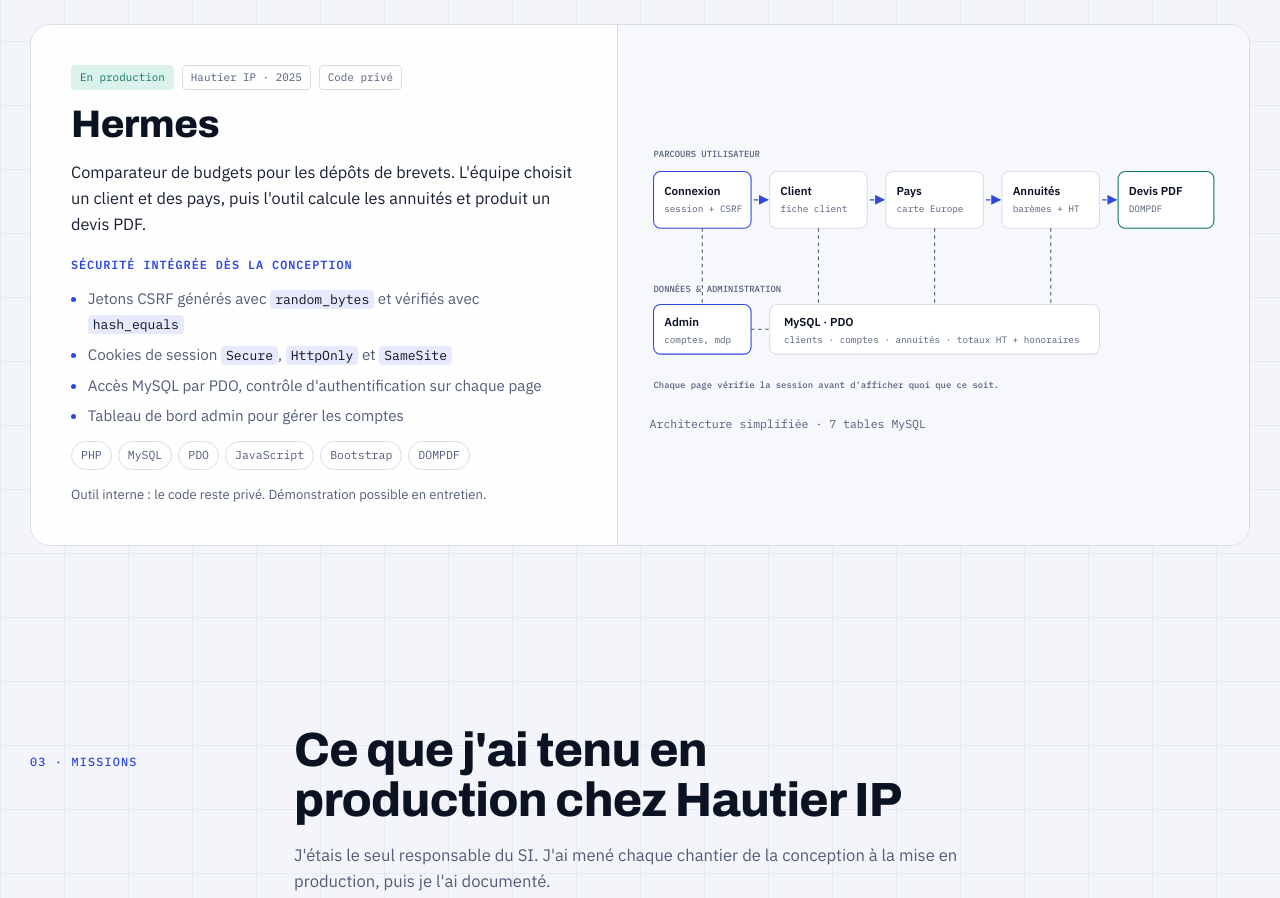
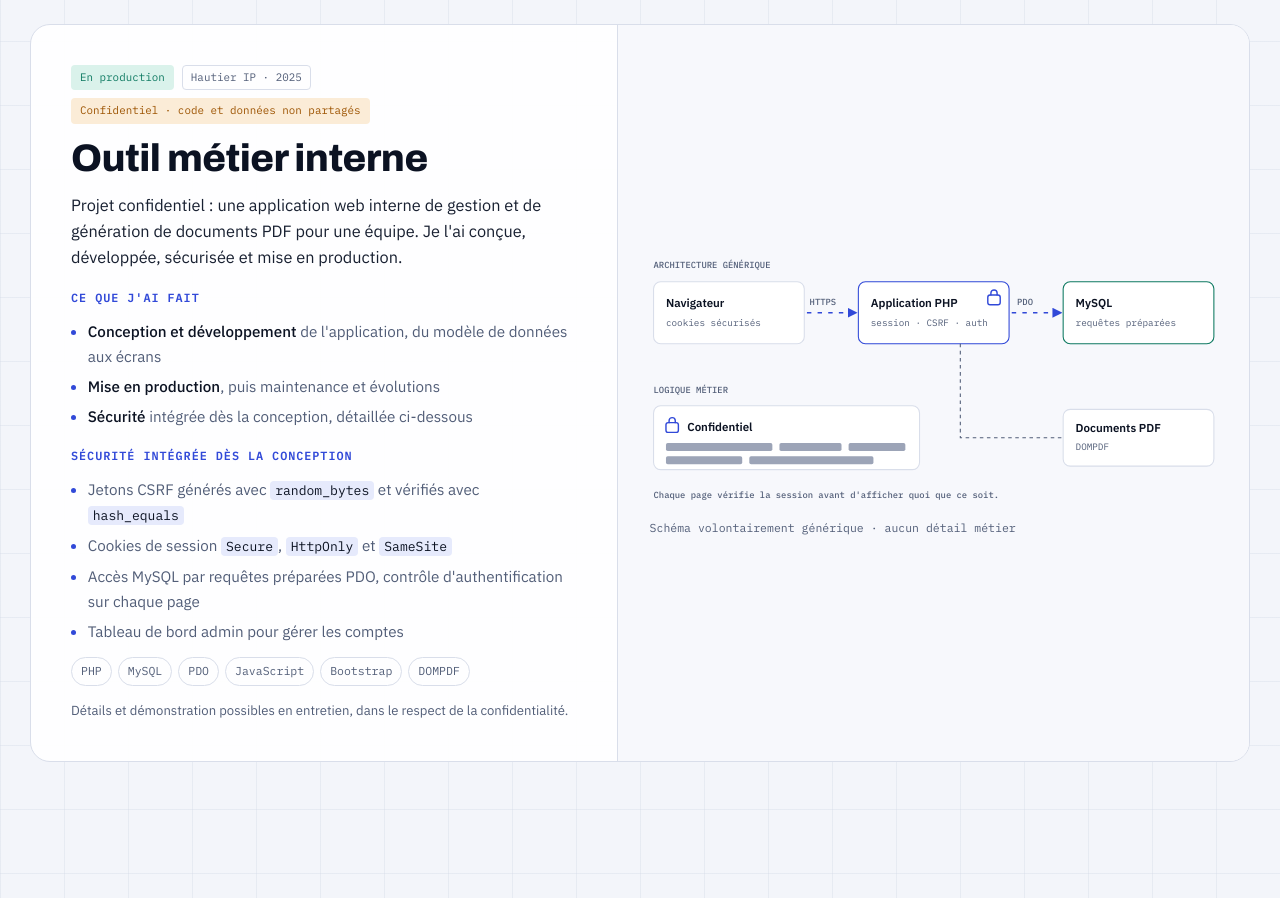
Before and after one commit to MamadouPapa/portfoliio, a plain HTML site: page index.html in a window 1280 px wide. Shown: the part 3991-4889 px from the top of the page. Drawn offline with Linux system fonts and the light colour scheme.

Commit message:
refactor: present the internal production app as a confidential project
Remove the internal name and business workflow details from the project
card, console output and missions (FR/EN), replace the user-journey diagram
with a generic browser/PHP/MySQL architecture, and update both CVs.

```diff
--- a/index.html
+++ b/index.html
@@ -324,6 +324,9 @@ section { padding-block: clamp(56px, 7vw, 96px); scroll-margin-top: 64px; }
 .d-flow { stroke: var(--accent); stroke-width: 1.6; fill: none; stroke-dasharray: 5 7; animation: flow 1.6s linear infinite; }
 .d-lab { fill: var(--muted); font: 500 10px var(--font-mono); }
 .d-head { fill: var(--accent); }
+.d-lock { fill: none; stroke: var(--accent); stroke-width: 1.6; stroke-linecap: round; }
+.d-redact { fill: color-mix(in srgb, var(--muted) 45%, var(--line)); }
+.badge.conf { border-color: transparent; background: var(--warn-soft); color: var(--warn); }
 @keyframes flow { to { stroke-dashoffset: -24; } }
 .caption { font-family: var(--font-mono); font-size: .72rem; color: var(--muted); }
 @media (max-width: 960px) { .project { grid-template-columns: minmax(0, 1fr); } .project-visual { border-left: 0; border-top: 1px solid var(--line); } }
@@ -697,39 +700,45 @@ footer a:hover { color: var(--ink); }
 
       <article class="project reveal">
         <div class="project-body">
-          <div class="project-meta"><span class="badge ok">En production</span><span class="badge">Hautier IP · 2025</span><span class="badge">Code privé</span></div>
-          <h3>Hermes</h3>
-          <p class="lede">Comparateur de budgets pour les dépôts de brevets. L'équipe choisit un client et des pays, puis l'outil calcule les annuités et produit un devis PDF.</p>
+          <div class="project-meta"><span class="badge ok">En production</span><span class="badge">Hautier IP · 2025</span><span class="badge conf">Confidentiel · code et données non partagés</span></div>
+          <h3>Outil métier interne</h3>
+          <p class="lede">Projet confidentiel : une application web interne de gestion et de génération de documents PDF pour une équipe. Je l'ai conçue, développée, sécurisée et mise en production.</p>
+          <h4>Ce que j'ai fait</h4>
+          <ul>
+            <li><strong>Conception et développement</strong> de l'application, du modèle de données aux écrans</li>
+            <li><strong>Mise en production</strong>, puis maintenance et évolutions</li>
+            <li><strong>Sécurité</strong> intégrée dès la conception, détaillée ci-dessous</li>
+          </ul>
           <h4>Sécurité intégrée dès la conception</h4>
           <ul>
             <li>Jetons CSRF générés avec <code>random_bytes</code> et vérifiés avec <code>hash_equals</code></li>
             <li>Cookies de session <code>Secure</code>, <code>HttpOnly</code> et <code>SameSite</code></li>
-            <li>Accès MySQL par PDO, contrôle d'authentification sur chaque page</li>
+            <li>Accès MySQL par requêtes préparées PDO, contrôle d'authentification sur chaque page</li>
             <li>Tableau de bord admin pour gérer les comptes</li>
           </ul>
           <div class="stack"><span>PHP</span><span>MySQL</span><span>PDO</span><span>JavaScript</span><span>Bootstrap</span><span>DOMPDF</span></div>
-          <p class="note">Outil interne : le code reste privé. Démonstration possible en entretien.</p>
+          <p class="note">Détails et démonstration possibles en entretien, dans le respect de la confidentialité.</p>
         </div>
         <div class="project-visual">
-          <div class="diagram" role="img" aria-label="Schéma du parcours Hermes : connexion, client, pays, annuités, devis PDF, avec une base MySQL et un tableau de bord admin">
-            <svg viewBox="0 0 640 300" xmlns="http://www.w3.org/2000/svg">
+          <div class="diagram" role="img" aria-label="Architecture générique : un navigateur échange en HTTPS avec une application PHP protégée (session, CSRF, authentification), qui accède à MySQL par requêtes préparées et produit des documents PDF. La logique métier reste confidentielle.">
+            <svg viewBox="0 0 640 290" xmlns="http://www.w3.org/2000/svg">
               <defs><marker id="ah" viewBox="0 0 10 10" refX="9" refY="5" markerWidth="7" markerHeight="7" orient="auto"><path class="d-head" d="M0 0L10 5L0 10z"/></marker></defs>
-              <text class="d-lab" x="4" y="24">PARCOURS UTILISATEUR</text>
-              <rect class="d-box hl" x="4" y="40" width="110" height="64" rx="8"/><text class="d-t" x="16" y="66">Connexion</text><text class="d-s" x="16" y="86">session + CSRF</text>
-              <rect class="d-box" x="135" y="40" width="110" height="64" rx="8"/><text class="d-t" x="147" y="66">Client</text><text class="d-s" x="147" y="86">fiche client</text>
-              <rect class="d-box" x="266" y="40" width="110" height="64" rx="8"/><text class="d-t" x="278" y="66">Pays</text><text class="d-s" x="278" y="86">carte Europe</text>
-              <rect class="d-box" x="397" y="40" width="110" height="64" rx="8"/><text class="d-t" x="409" y="66">Annuités</text><text class="d-s" x="409" y="86">barèmes + HT</text>
-              <rect class="d-box good" x="528" y="40" width="108" height="64" rx="8"/><text class="d-t" x="540" y="66">Devis PDF</text><text class="d-s" x="540" y="86">DOMPDF</text>
-              <path class="d-flow" d="M114 72H133" marker-end="url(#ah)"/><path class="d-flow" d="M245 72H264" marker-end="url(#ah)"/><path class="d-flow" d="M376 72H395" marker-end="url(#ah)"/><path class="d-flow" d="M507 72H526" marker-end="url(#ah)"/>
-              <text class="d-lab" x="4" y="176">DONNÉES &amp; ADMINISTRATION</text>
-              <rect class="d-box" x="135" y="190" width="372" height="56" rx="8"/><text class="d-t" x="151" y="214">MySQL · PDO</text><text class="d-s" x="151" y="233">clients · comptes · annuités · totaux HT + honoraires</text>
-              <path class="d-line" d="M190 104V190M321 104V190M452 104V190"/>
-              <rect class="d-box hl" x="4" y="190" width="110" height="56" rx="8"/><text class="d-t" x="16" y="214">Admin</text><text class="d-s" x="16" y="233">comptes, mdp</text>
-              <path class="d-line" d="M59 104V190"/><path class="d-line" d="M114 218H135"/>
-              <text class="d-lab" x="4" y="284">Chaque page vérifie la session avant d'afficher quoi que ce soit.</text>
+              <text class="d-lab" x="4" y="22">ARCHITECTURE GÉNÉRIQUE</text>
+              <rect class="d-box" x="4" y="38" width="170" height="70" rx="8"/><text class="d-t" x="18" y="66">Navigateur</text><text class="d-s" x="18" y="88">cookies sécurisés</text>
+              <rect class="d-box hl" x="235" y="38" width="170" height="70" rx="8"/><text class="d-t" x="249" y="66">Application PHP</text><text class="d-s" x="249" y="88">session · CSRF · auth</text><g class="d-lock" transform="translate(381 46)"><rect x="0" y="7" width="14" height="11" rx="2.5"/><path d="M3.5 7V4.8a3.5 3.5 0 0 1 7 0V7"/></g>
+              <rect class="d-box good" x="466" y="38" width="170" height="70" rx="8"/><text class="d-t" x="480" y="66">MySQL</text><text class="d-s" x="480" y="88">requêtes préparées</text>
+              <path class="d-flow" d="M174 73H233" marker-end="url(#ah)"/><path class="d-flow" d="M405 73H464" marker-end="url(#ah)"/>
+              <text class="d-lab" x="180" y="64">HTTPS</text><text class="d-lab" x="414" y="64">PDO</text>
+              <path class="d-line" d="M350 108V214H464"/>
+              <rect class="d-box" x="466" y="182" width="170" height="64" rx="8"/><text class="d-t" x="480" y="208">Documents PDF</text><text class="d-s" x="480" y="228">DOMPDF</text>
+              <text class="d-lab" x="4" y="164">LOGIQUE MÉTIER</text>
+              <rect class="d-box" x="4" y="178" width="300" height="72" rx="8"/><g class="d-lock" transform="translate(18 190)"><rect x="0" y="7" width="14" height="11" rx="2.5"/><path d="M3.5 7V4.8a3.5 3.5 0 0 1 7 0V7"/></g><text class="d-t" x="42" y="206">Confidentiel</text>
+              <rect class="d-redact" x="18" y="220" width="120" height="9" rx="2"/><rect class="d-redact" x="146" y="220" width="70" height="9" rx="2"/><rect class="d-redact" x="224" y="220" width="64" height="9" rx="2"/>
+              <rect class="d-redact" x="18" y="235" width="86" height="9" rx="2"/><rect class="d-redact" x="112" y="235" width="140" height="9" rx="2"/>
+              <text class="d-lab" x="4" y="282">Chaque page vérifie la session avant d'afficher quoi que ce soit.</text>
             </svg>
           </div>
-          <span class="caption">Architecture simplifiée · 7 tables MySQL</span>
+          <span class="caption">Schéma volontairement générique · aucun détail métier</span>
         </div>
       </article>
     </div>
@@ -747,7 +756,7 @@ footer a:hover { color: var(--ink); }
       <article class="case"><div class="case-id"><span class="label accent">Identités &amp; accès</span><span class="label">PR.AA</span></div><h3>Un annuaire hybride propre et protégé par le MFA</h3><ul><li>Comptes, groupes et GPO en Active Directory / Entra ID</li><li>Déploiement du MFA pour les utilisateurs</li><li>Politiques de sécurité et revue des droits d'accès</li></ul><div class="tags"><span class="tag">Active Directory</span><span class="tag">Entra ID</span><span class="tag">GPO</span><span class="tag">MFA</span></div></article>
       <article class="case"><div class="case-id"><span class="label accent">Durcissement &amp; conformité</span><span class="label">PR.PS</span></div><h3>Des postes et des serveurs durcis, un SI conforme au RGPD</h3><ul><li>Durcissement des postes et serveurs Windows / Linux</li><li>Audits de sécurité et plans de correction</li><li>Mise en conformité RGPD du système d'information</li></ul><div class="tags"><span class="tag">Windows Server</span><span class="tag">Ubuntu</span><span class="tag">Debian</span><span class="tag">Intune</span><span class="tag">RGPD</span></div></article>
       <article class="case"><div class="case-id"><span class="label accent">Continuité</span><span class="label">RC.RP</span></div><h3>Des sauvegardes pilotées et un plan de reprise prêt</h3><ul><li>Mise en place et suivi des sauvegardes</li><li>Rédaction et pilotage du PRA / PCA</li><li>MCO de l'infrastructure VMware / Hyper-V et du réseau</li></ul><div class="tags"><span class="tag">VMware</span><span class="tag">Hyper-V</span><span class="tag">Pare-feu</span><span class="tag">VPN</span><span class="tag">VLAN</span></div></article>
-      <article class="case"><div class="case-id"><span class="label accent">Automatisation</span><span class="label">Scripting</span></div><h3>Moins de tâches manuelles, des outils métier sur mesure</h3><ul><li>Scripts d'administration en PowerShell et Python</li><li>Applications métier avec Power Apps, Power Automate et Dataverse</li><li>Outils internes en PHP / SQL, dont Hermes</li></ul><div class="tags"><span class="tag">PowerShell</span><span class="tag">Python</span><span class="tag">Power Platform</span><span class="tag">Microsoft 365</span></div></article>
+      <article class="case"><div class="case-id"><span class="label accent">Automatisation</span><span class="label">Scripting</span></div><h3>Moins de tâches manuelles, des outils métier sur mesure</h3><ul><li>Scripts d'administration en PowerShell et Python</li><li>Applications métier avec Power Apps, Power Automate et Dataverse</li><li>Outils internes en PHP / SQL, dont une application en production</li></ul><div class="tags"><span class="tag">PowerShell</span><span class="tag">Python</span><span class="tag">Power Platform</span><span class="tag">Microsoft 365</span></div></article>
     </div>
   </section>
 
@@ -1158,7 +1167,7 @@ footer a:hover { color: var(--ink); }
         'RansomWatch    Blue team · détection     Python, Sigma, auditd, Suricata',
         'IdentityGuard  Audit AD / Entra ID       PowerShell, Microsoft Graph',
         'EntraLifecycle Cycle de vie Entra ID     PowerShell, Microsoft Graph',
-        'Hermes         Outil métier (prod)       PHP, MySQL, PDO, DOMPDF',
+        'Outil interne  Confidentiel (prod)       PHP, MySQL, PDO, DOMPDF',
         '',
         '<span class="m">Détails : <a href="#projets">section Projets</a></span>'
       ].join('\n');
```
Also changed, not shown: en/index.html (+32 -23 lines), 2 other files.
